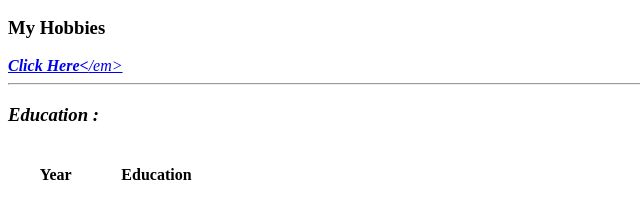
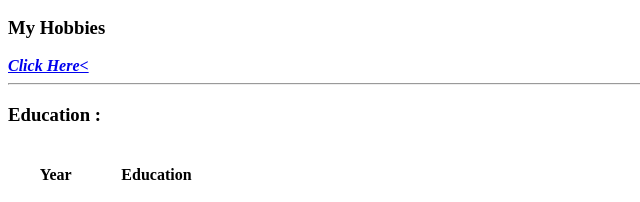
Before and after one commit to Ayaan198/cv, a plain HTML site: page index.html in a window 1280 px wide. Shown: the part 509-711 px from the top of the page, 0-640 px from the left. Drawn offline with Linux system fonts and the light colour scheme.

Commit message:
Update index.html

```diff
--- a/index.html
+++ b/index.html
@@ -33,7 +33,7 @@
   <h3>My Contact Details : </h3>
   <a href="mycontacts.html"><em><strong>Click Here</strong></em></a>
   <h3>My Hobbies</h3>
-  <a href="hobbies.html"><em><strong>Click Here<</strong>/em></a>
+  <a href="hobbies.html"><em><strong>Click Here<</strong></em></a>
   <hr>
   <h3>Education :</h3>
   <table cellspacing="20">
```
